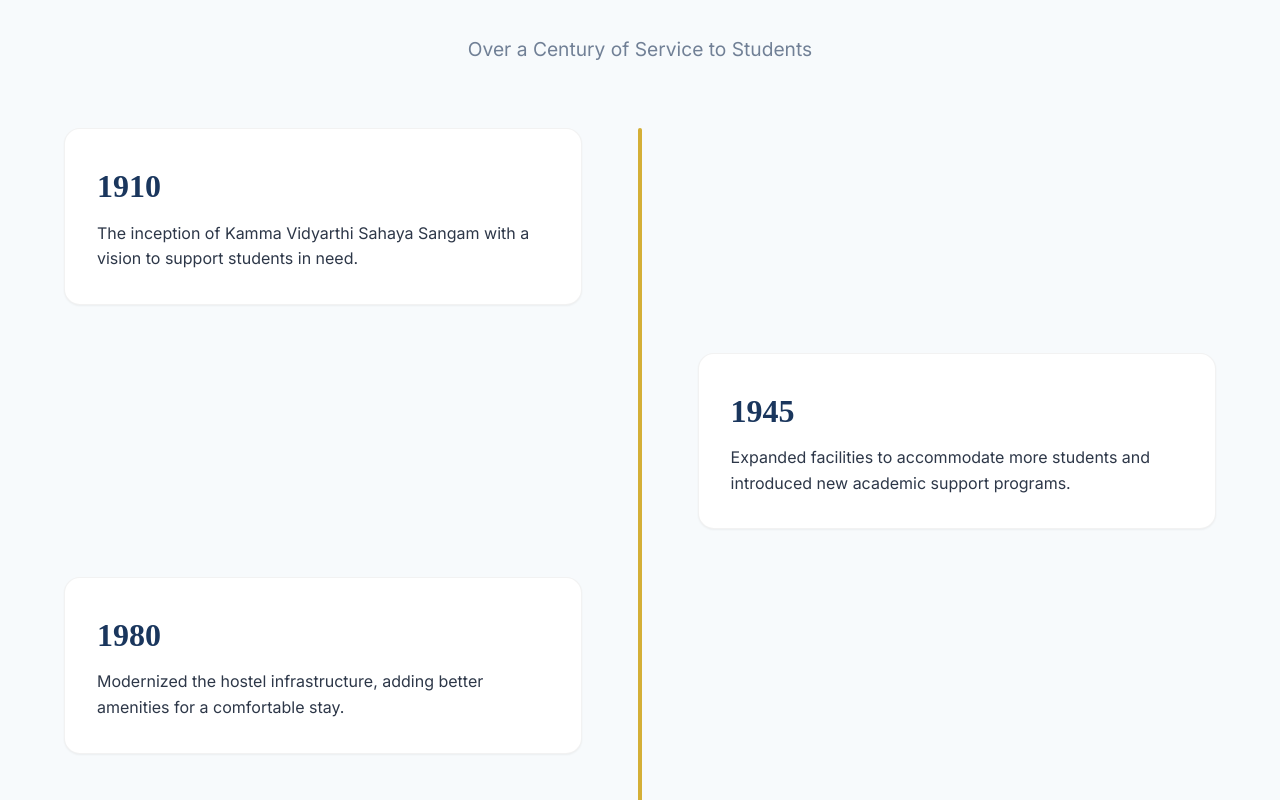
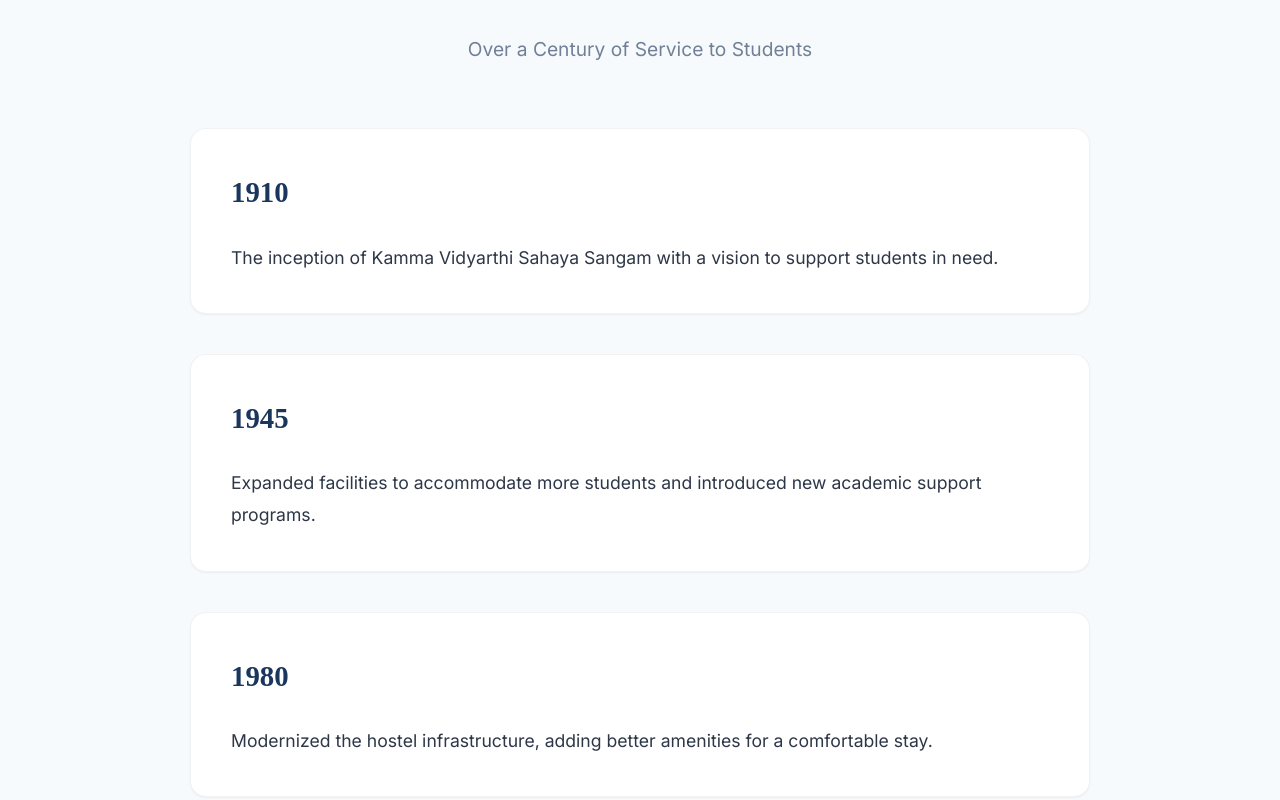
Before and after one commit to veeranjaneyulu939-wq/Kamma-Vidyardhi-Sahaya-Sangham., a React (Vite) app: page /history in a window 1280 px wide. Shown: the part 600-1400 px from the top of the page. Built offline with nearby package versions, Linux system fonts and the light colour scheme; no server answers; a web font is replaced by a local one.

Commit message:
style: change history timeline to full width paper layout

```diff
--- a/src/pages/History.jsx
+++ b/src/pages/History.jsx
@@ -35,26 +35,19 @@
           <p style={{ color: 'var(--color-text-muted)', fontSize: '1.2rem' }}>{content.subtitle}</p>
         </div>
 
-        <div style={{ width: '100%', margin: '0 auto', position: 'relative' }}>
-          {/* Vertical Line */}
-          <div style={{ position: 'absolute', left: '50%', transform: 'translateX(-50%)', width: '4px', height: '100%', background: 'var(--color-accent)', borderRadius: '2px' }}></div>
-
+        <div style={{ width: '100%', margin: '0 auto', maxWidth: '900px' }}>
           {content.timeline && content.timeline.map((item, index) => (
-            <div key={index} style={{
-              display: 'flex',
-              justifyContent: index % 2 === 0 ? 'flex-start' : 'flex-end',
-              marginBottom: '3rem',
-              position: 'relative',
-              width: '100%'
-            }}>
-              <div style={{ width: '45%' }}>
-                <div className="card" style={{ padding: '2rem', position: 'relative', transition: 'var(--transition)' }}
-                     onMouseOver={(e) => e.currentTarget.style.transform = 'translateY(-5px)'}
-                     onMouseOut={(e) => e.currentTarget.style.transform = 'none'}>
-                  <h3 style={{ fontSize: '2rem', color: 'var(--color-primary)', marginBottom: '0.5rem', fontFamily: 'serif' }}>{item.year}</h3>
-                  <p style={{ color: 'var(--color-text)', lineHeight: 1.6 }}>{item.event}</p>
-                </div>
-              </div>
+            <div key={index} className="card" style={{ padding: '2.5rem', marginBottom: '2.5rem', transition: 'var(--transition)' }}
+                 onMouseOver={(e) => e.currentTarget.style.transform = 'translateY(-3px)'}
+                 onMouseOut={(e) => e.currentTarget.style.transform = 'none'}>
+              {item.year && (
+                <h3 style={{ fontSize: '1.8rem', color: 'var(--color-primary)', marginBottom: '1rem', fontFamily: 'serif', borderBottom: '2px solid var(--color-surface)', paddingBottom: '0.5rem', display: 'inline-block' }}>
+                  {item.year}
+                </h3>
+              )}
+              <p style={{ color: 'var(--color-text)', lineHeight: 1.8, fontSize: '1.1rem', whiteSpace: 'pre-wrap' }}>
+                {item.event}
+              </p>
             </div>
           ))}
         </div>
```
